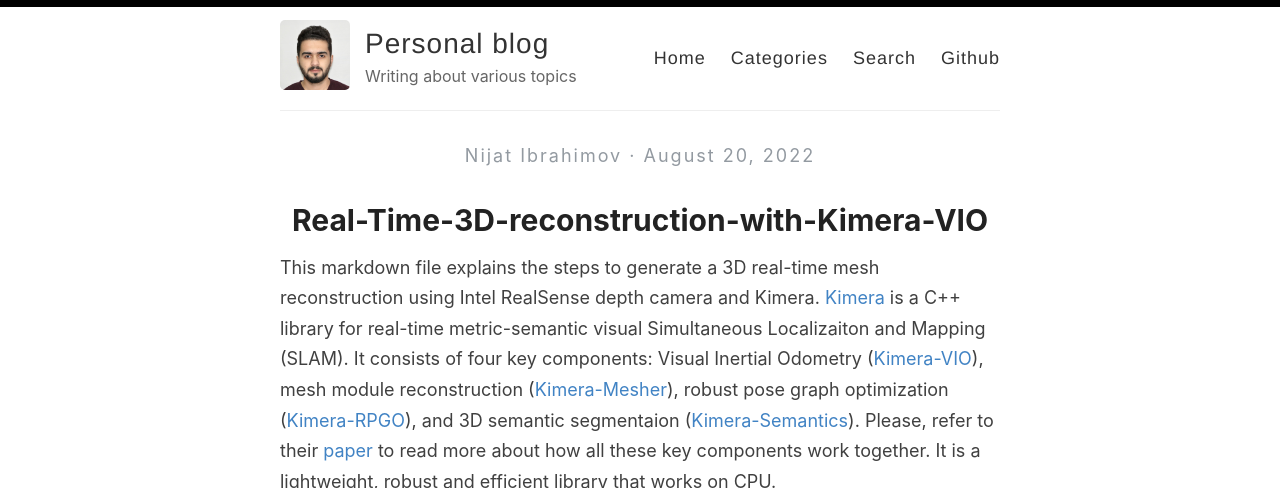
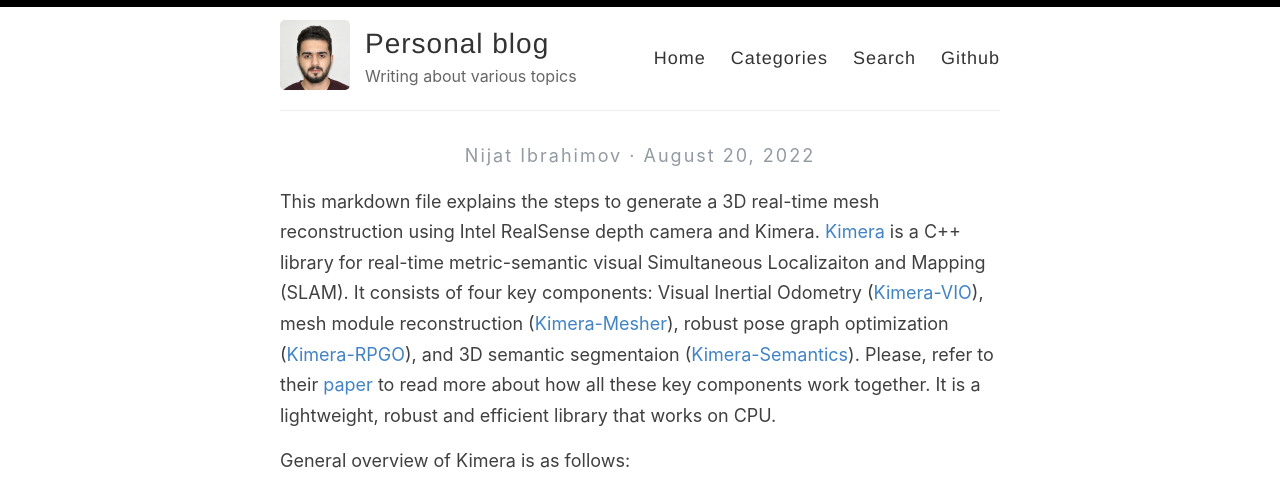
Before and after one commit to ibrahimovnijat/ibrahimovnijat.github.io, a Jekyll site: the page built from _posts/2022-08-20-KimeraRealsense.md, in a window 1280 px wide and 900 px high, cut to the strip 0-488 px from the top of the window. Built offline with Jekyll 4.4.1, drawn with Linux system fonts in a browser that asks for light colours; our own code applies the rules of GitHub Pages for plain Markdown files.

Commit message:
kimera_blog: minor change

```diff
--- a/_posts/2022-08-20-KimeraRealsense.md
+++ b/_posts/2022-08-20-KimeraRealsense.md
@@ -1,12 +1,9 @@
 ---
 layout: post
-title:  Real-time 3D Reconstruction with Kimera library and RealSense D435 Depth Camera: [CV]
+title:  Real-time 3D Reconstruction with Kimera library and RealSense D435 Depth Camera:
+categories: [CV]
 excerpt: This blog post describes the steps to setup D435 camera and Kimera library to perform 3D live reconstruction.
 ---
-
-
-
-# Real-Time-3D-reconstruction-with-Kimera-VIO
 
 This markdown file explains the steps to generate a 3D real-time mesh reconstruction using Intel RealSense depth camera and Kimera. [Kimera](https://github.com/MIT-SPARK/Kimera) is a C++ library for real-time metric-semantic visual Simultaneous Localizaiton and Mapping (SLAM). It consists of four key components: Visual Inertial Odometry ([Kimera-VIO](https://github.com/MIT-SPARK/Kimera-VIO)), mesh module reconstruction ([Kimera-Mesher](https://github.com/MIT-SPARK/Kimera-VIO)), robust pose graph optimization ([Kimera-RPGO](https://github.com/MIT-SPARK/Kimera-RPGO)), and 3D semantic segmentaion ([Kimera-Semantics](https://github.com/MIT-SPARK/Kimera-Semantics)). Please, refer to their [paper](https://arxiv.org/pdf/1910.02490.pdf) to read more about how all these key components work together. It is a lightweight, robust and efficient library that works on CPU.
 
```
